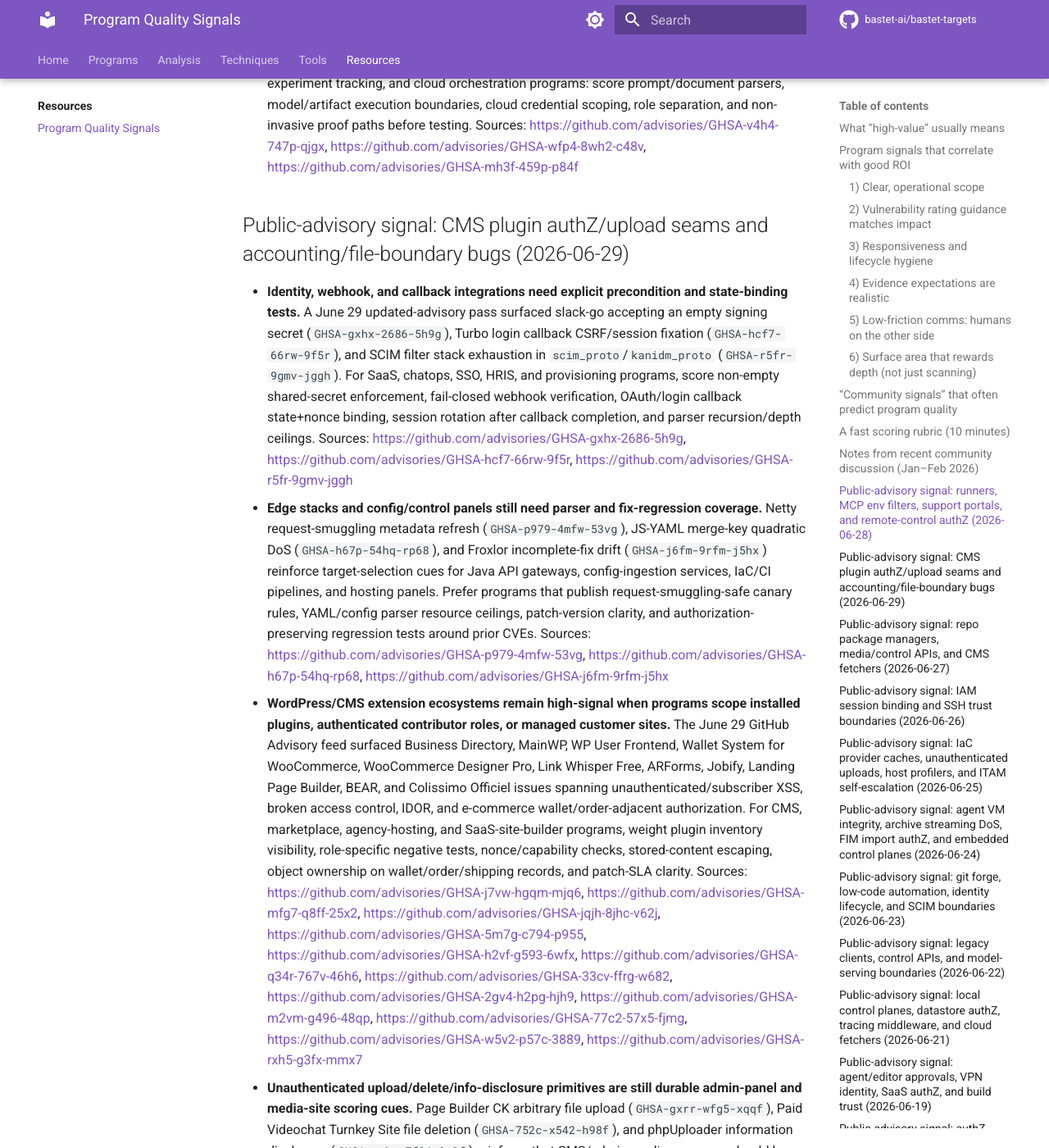
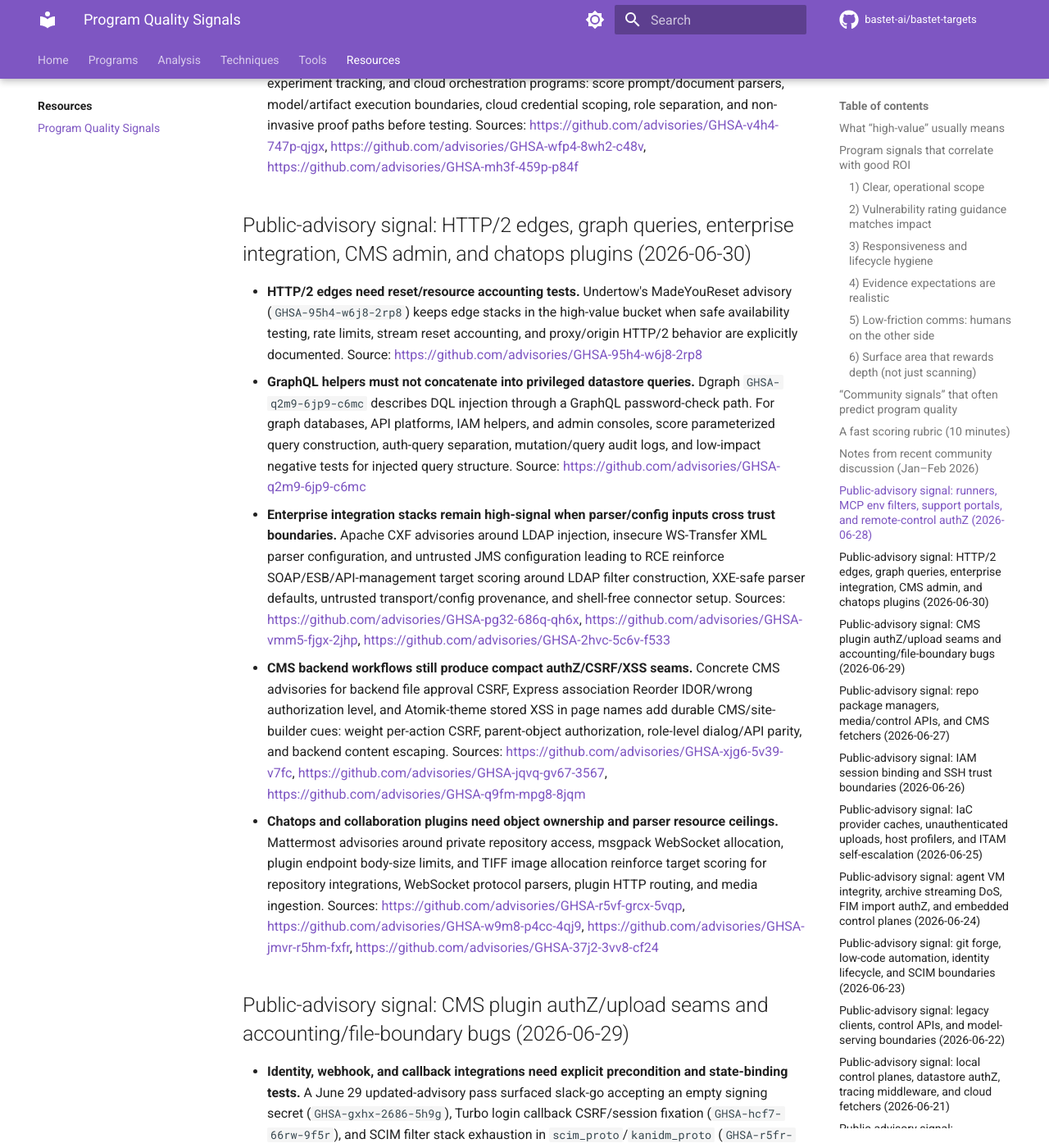
Before and after one commit to bastet-ai/bastet-targets, an MkDocs documentation site: the page built from docs/resources/program-quality-signals.md, in a window 1280 px wide and 1400 px high, scrolled down 7404 px. Shown: the whole window at 82% size. Built offline with MkDocs 1.6.1 and Material for MkDocs 9.7.7, drawn with Linux system fonts in a browser that asks for light colours; comment, search, counter and statistics services are not loaded; some of the changed text lies outside the part shown.

Commit message:
Add June 30 target quality signals

```diff
--- a/docs/programs/high-value.md
+++ b/docs/programs/high-value.md
@@ -30,6 +30,10 @@ These showed up again in the public HackerOne program page as especially worth a
 - **Amazon Vulnerability Research Program** — broad surface with mature triage expectations.
 - **Anduril Industries** — reproducible reports and structured disclosure language suggest higher signal.
 - **Atlassian** — large enterprise SaaS surface with frequent workflow/auth complexity.
+
+### Operator-quality cue from public advisories (2026-06-30)
+
+- A June 30 public-advisory refresh adds an edge, data-platform, and collaboration target cue: Undertow's HTTP/2 MadeYouReset DoS, Dgraph GraphQL/DQL password-query injection, Apache CXF LDAP/XML/JMS trust-boundary issues, Concrete CMS backend CSRF/IDOR/XSS, and additional Mattermost repository/WebSocket/plugin/image-processing flaws all reinforce programs that scope API gateways, graph databases, SOAP/enterprise integration stacks, CMS admin workflows, and chatops/plugin surfaces. Score HTTP/2 reset/resource ceilings, GraphQL-to-query parameterization, LDAP/XML/JMS configuration hardening, backend CSRF + object authorization, WebSocket frame limits, plugin body-size enforcement, and media parser allocation ceilings. Sources: https://github.com/advisories/GHSA-95h4-w6j8-2rp8, https://github.com/advisories/GHSA-q2m9-6jp9-c6mc, https://github.com/advisories/GHSA-pg32-686q-qh6x, https://github.com/advisories/GHSA-vmm5-fjgx-2jhp, https://github.com/advisories/GHSA-2hvc-5c6v-f533, https://github.com/advisories/GHSA-xjg6-5v39-v7fc, https://github.com/advisories/GHSA-jqvq-gv67-3567, https://github.com/advisories/GHSA-q9fm-mpg8-8jqm, https://github.com/advisories/GHSA-r5vf-grcx-5vqp, https://github.com/advisories/GHSA-w9m8-p4cc-4qj9, https://github.com/advisories/GHSA-jmvr-r5hm-fxfr, https://github.com/advisories/GHSA-37j2-3vv8-cf24
 
 ### Operator-quality cue from public advisories (2026-06-29)
 
--- a/docs/resources/program-quality-signals.md
+++ b/docs/resources/program-quality-signals.md
@@ -170,6 +170,14 @@ Themes showing up repeatedly:
 - **Remote-control and proxy stacks need exact session/capability and protocol-transition checks.** RustDesk `GHSA-vp3r-hwqm-x826`, nghttp2/nghttpx `GHSA-xrr7-82jr-v58x`, Nmap `GHSA-wxvj-hc4r-fq45`, and libssh2 advisories (`GHSA-mf77-5hj2-98w9`, `GHSA-c5f3-hwj2-xp5p`) add durable target-selection cues for remote support, proxy/API gateway, scanner, SSH/SFTP, and network-management programs. Prioritize session-level authorization, HTTP/1.1 upgrade handling, parser resource ceilings, packet-boundary validation, and dependency patch cadence where safe validation is explicitly allowed. Sources: https://github.com/advisories/GHSA-vp3r-hwqm-x826, https://github.com/advisories/GHSA-xrr7-82jr-v58x, https://github.com/advisories/GHSA-wxvj-hc4r-fq45, https://github.com/advisories/GHSA-mf77-5hj2-98w9, https://github.com/advisories/GHSA-c5f3-hwj2-xp5p
 - **AI/data platforms remain high-EV when prompt/document ingestion crosses into execution or cloud control planes.** DocsGPT `GHSA-v4h4-747p-qjgx`, MLflow `GHSA-wfp4-8wh2-c48v`, and SkyPilot `GHSA-mh3f-459p-p84f` add June 28 cues for AI assistants, model-serving, experiment tracking, and cloud orchestration programs: score prompt/document parsers, model/artifact execution boundaries, cloud credential scoping, role separation, and non-invasive proof paths before testing. Sources: https://github.com/advisories/GHSA-v4h4-747p-qjgx, https://github.com/advisories/GHSA-wfp4-8wh2-c48v, https://github.com/advisories/GHSA-mh3f-459p-p84f
 
+## Public-advisory signal: HTTP/2 edges, graph queries, enterprise integration, CMS admin, and chatops plugins (2026-06-30)
+
+- **HTTP/2 edges need reset/resource accounting tests.** Undertow's MadeYouReset advisory (`GHSA-95h4-w6j8-2rp8`) keeps edge stacks in the high-value bucket when safe availability testing, rate limits, stream reset accounting, and proxy/origin HTTP/2 behavior are explicitly documented. Source: https://github.com/advisories/GHSA-95h4-w6j8-2rp8
+- **GraphQL helpers must not concatenate into privileged datastore queries.** Dgraph `GHSA-q2m9-6jp9-c6mc` describes DQL injection through a GraphQL password-check path. For graph databases, API platforms, IAM helpers, and admin consoles, score parameterized query construction, auth-query separation, mutation/query audit logs, and low-impact negative tests for injected query structure. Source: https://github.com/advisories/GHSA-q2m9-6jp9-c6mc
+- **Enterprise integration stacks remain high-signal when parser/config inputs cross trust boundaries.** Apache CXF advisories around LDAP injection, insecure WS-Transfer XML parser configuration, and untrusted JMS configuration leading to RCE reinforce SOAP/ESB/API-management target scoring around LDAP filter construction, XXE-safe parser defaults, untrusted transport/config provenance, and shell-free connector setup. Sources: https://github.com/advisories/GHSA-pg32-686q-qh6x, https://github.com/advisories/GHSA-vmm5-fjgx-2jhp, https://github.com/advisories/GHSA-2hvc-5c6v-f533
+- **CMS backend workflows still produce compact authZ/CSRF/XSS seams.** Concrete CMS advisories for backend file approval CSRF, Express association Reorder IDOR/wrong authorization level, and Atomik-theme stored XSS in page names add durable CMS/site-builder cues: weight per-action CSRF, parent-object authorization, role-level dialog/API parity, and backend content escaping. Sources: https://github.com/advisories/GHSA-xjg6-5v39-v7fc, https://github.com/advisories/GHSA-jqvq-gv67-3567, https://github.com/advisories/GHSA-q9fm-mpg8-8jqm
+- **Chatops and collaboration plugins need object ownership and parser resource ceilings.** Mattermost advisories around private repository access, msgpack WebSocket allocation, plugin endpoint body-size limits, and TIFF image allocation reinforce target scoring for repository integrations, WebSocket protocol parsers, plugin HTTP routing, and media ingestion. Sources: https://github.com/advisories/GHSA-r5vf-grcx-5vqp, https://github.com/advisories/GHSA-w9m8-p4cc-4qj9, https://github.com/advisories/GHSA-jmvr-r5hm-fxfr, https://github.com/advisories/GHSA-37j2-3vv8-cf24
+
 ## Public-advisory signal: CMS plugin authZ/upload seams and accounting/file-boundary bugs (2026-06-29)
 
 - **Identity, webhook, and callback integrations need explicit precondition and state-binding tests.** A June 29 updated-advisory pass surfaced slack-go accepting an empty signing secret (`GHSA-gxhx-2686-5h9g`), Turbo login callback CSRF/session fixation (`GHSA-hcf7-66rw-9f5r`), and SCIM filter stack exhaustion in `scim_proto`/`kanidm_proto` (`GHSA-r5fr-9gmv-jggh`). For SaaS, chatops, SSO, HRIS, and provisioning programs, score non-empty shared-secret enforcement, fail-closed webhook verification, OAuth/login callback state+nonce binding, session rotation after callback completion, and parser recursion/depth ceilings. Sources: https://github.com/advisories/GHSA-gxhx-2686-5h9g, https://github.com/advisories/GHSA-hcf7-66rw-9f5r, https://github.com/advisories/GHSA-r5fr-9gmv-jggh
```
Also changed, not shown: docs/programs/program-quality-signals.md (+6 -0 lines).
